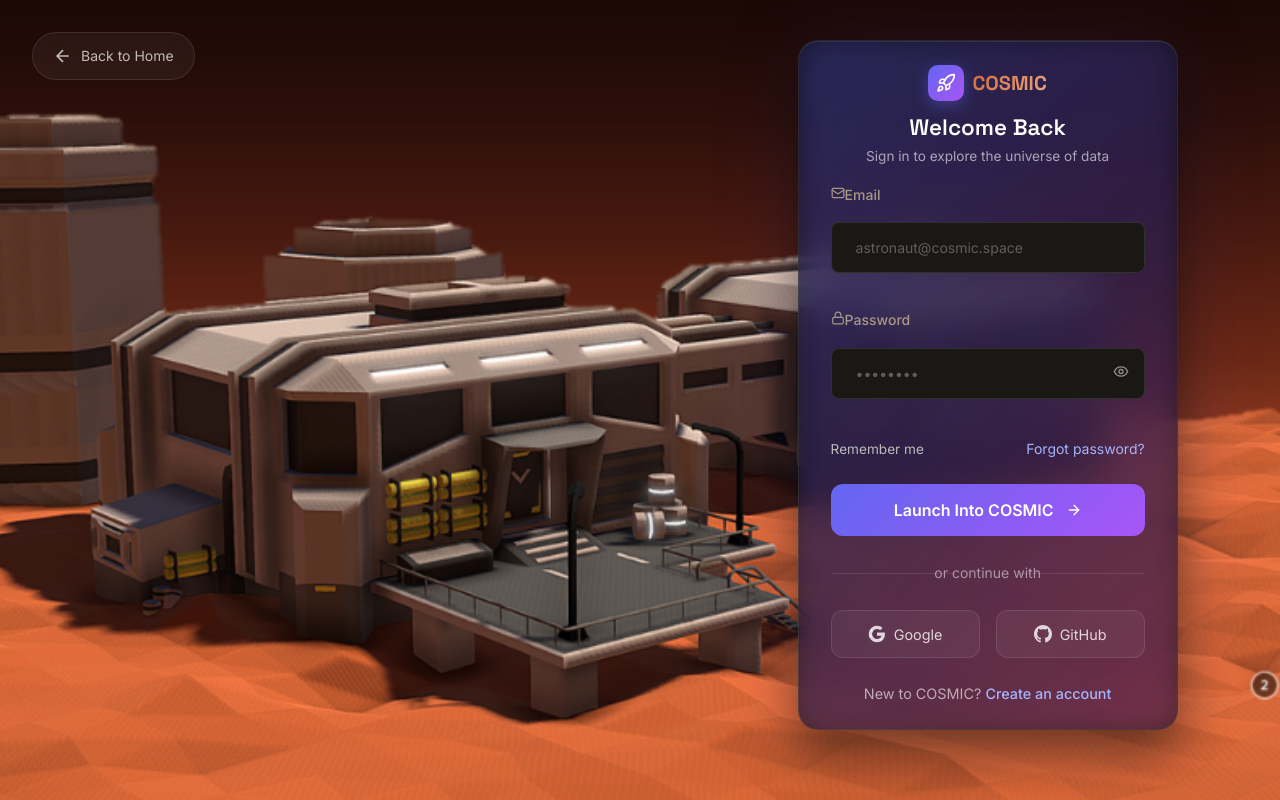
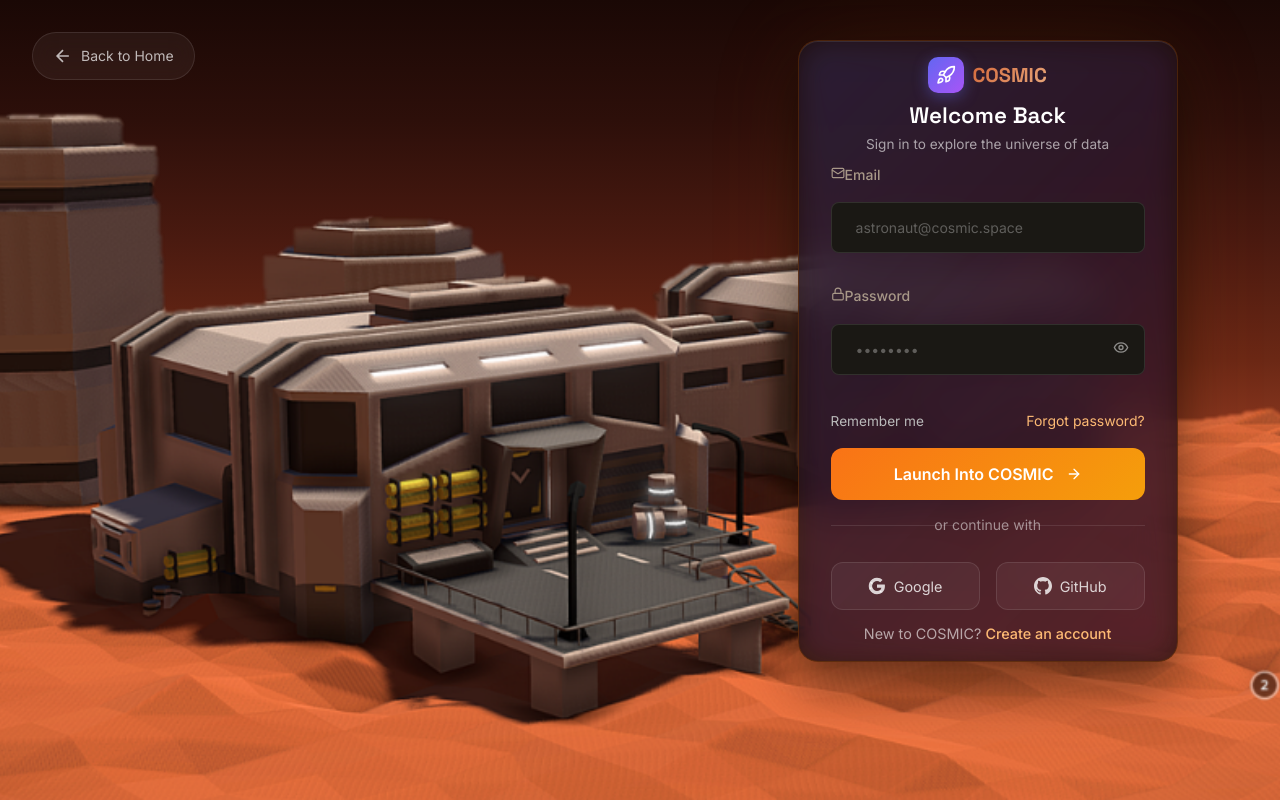
Before and after one commit to yugtheguy/cosmic-data-fusion, a React (Vite) app in the folder frontend/: page /login in a window 1280 px wide. Built offline with nearby package versions, Linux system fonts and the light colour scheme.

Commit message:
Remove cloud transitions, simplify login page, update to orange theme

```diff
--- a/frontend/src/pages/LandingPage.jsx
+++ b/frontend/src/pages/LandingPage.jsx
@@ -165,45 +165,20 @@
     );
 }
 
-// Cloud Transition Component
-function CloudTransition({ isActive, onComplete }) {
-    return (
-        <div className={`cloud-transition ${isActive ? 'active' : ''}`}>
-            <div className="cloud cloud-1"></div>
-            <div className="cloud cloud-2"></div>
-            <div className="cloud cloud-3"></div>
-            <div className="cloud cloud-4"></div>
-            <div className="cloud cloud-5"></div>
-            <div className="cloud-center">
-                <div className="loading-ring"></div>
-                <span className="loading-text">Entering Atmosphere...</span>
-            </div>
-        </div>
-    );
-}
-
 // Main Landing Page Component
 function LandingPage() {
     const [isTransitioning, setIsTransitioning] = useState(false);
-    const [showClouds, setShowClouds] = useState(false);
     const [textExiting, setTextExiting] = useState(false);
     const navigate = useNavigate();
 
     const handleEnterClick = () => {
         setIsTransitioning(true);
         setTextExiting(true);
-
-        // Show clouds overlay after a delay
-        setTimeout(() => {
-            setShowClouds(true);
-        }, 1500);
     };
 
     const handleCameraComplete = () => {
-        // Navigate after cloud transition is visible
-        setTimeout(() => {
-            navigate('/login');
-        }, 800);
+        // Navigate directly after camera animation
+        navigate('/login');
     };
 
     return (
@@ -241,9 +216,6 @@
                     </svg>
                 </button>
             </div>
-
-            {/* Cloud Transition Overlay */}
-            <CloudTransition isActive={showClouds} onComplete={handleCameraComplete} />
         </div>
     );
 }
--- a/frontend/src/pages/LoginPage.css
+++ b/frontend/src/pages/LoginPage.css
@@ -77,90 +77,6 @@
     -webkit-mask-image: linear-gradient(to bottom, transparent 0%, black 15%, black 100%);
 }
 
-/* ========================================
-   CLOUD OVERLAY (Fades out after load)
-   ======================================== */
-.login-cloud-overlay {
-    position: fixed;
-    top: 0;
-    left: 0;
-    width: 100%;
-    height: 100%;
-    z-index: 50;
-    pointer-events: none;
-    transition: opacity 1.5s ease-out;
-}
-
-.login-cloud-overlay.fade-out {
-    opacity: 0;
-}
-
-.login-cloud {
-    position: absolute;
-    background: radial-gradient(ellipse at center,
-            rgba(200, 210, 230, 0.95) 0%,
-            rgba(180, 190, 210, 0.7) 30%,
-            rgba(150, 160, 180, 0.4) 60%,
-            transparent 100%);
-    border-radius: 50%;
-    filter: blur(25px);
-    animation: cloudDrift 4s ease-in-out infinite;
-}
-
-.lc-1 {
-    width: 700px;
-    height: 350px;
-    top: -100px;
-    left: -150px;
-    animation-delay: 0s;
-}
-
-.lc-2 {
-    width: 900px;
-    height: 450px;
-    top: -180px;
-    right: -250px;
-    animation-delay: 0.8s;
-}
-
-.lc-3 {
-    width: 800px;
-    height: 400px;
-    bottom: -150px;
-    left: 5%;
-    animation-delay: 1.2s;
-}
-
-.lc-4 {
-    width: 600px;
-    height: 300px;
-    bottom: -100px;
-    right: 0%;
-    animation-delay: 0.4s;
-}
-
-.lc-5 {
-    width: 1200px;
-    height: 600px;
-    top: 25%;
-    left: 50%;
-    transform: translateX(-50%);
-    animation-delay: 0.6s;
-}
-
-@keyframes cloudDrift {
-
-    0%,
-    100% {
-        transform: translateY(0) scale(1);
-        opacity: 0.9;
-    }
-
-    50% {
-        transform: translateY(-30px) scale(1.08);
-        opacity: 1;
-    }
-}
 
 /* ========================================
    LOGIN FORM CONTAINER
@@ -181,14 +97,14 @@
     position: relative;
     width: 380px;
     max-width: 90vw;
-    background: rgba(10, 15, 30, 0.75);
+    background: rgba(30, 15, 10, 0.85);
     backdrop-filter: blur(20px);
-    border: 1px solid rgba(255, 255, 255, 0.1);
+    border: 1px solid rgba(249, 115, 22, 0.2);
     border-radius: 20px;
-    padding: 1.5rem 2rem;
+    padding: 1rem 2rem;
     box-shadow:
         0 25px 50px rgba(0, 0, 0, 0.5),
-        0 0 100px rgba(99, 102, 241, 0.1),
+        0 0 100px rgba(249, 115, 22, 0.1),
         inset 0 1px 0 rgba(255, 255, 255, 0.1);
     overflow: hidden;
 }
@@ -201,9 +117,9 @@
     right: -2px;
     bottom: -2px;
     background: linear-gradient(135deg,
-            rgba(99, 102, 241, 0.5) 0%,
-            rgba(168, 85, 247, 0.3) 50%,
-            rgba(236, 72, 153, 0.5) 100%);
+            rgba(249, 115, 22, 0.5) 0%,
+            rgba(245, 158, 11, 0.3) 50%,
+            rgba(234, 88, 12, 0.5) 100%);
     border-radius: 26px;
     z-index: -1;
     opacity: 0.5;
@@ -231,26 +147,26 @@
     align-items: center;
     justify-content: center;
     gap: 0.5rem;
-    margin-bottom: 0.75rem;
+    margin-bottom: 0.5rem;
 }
 
 .logo-icon-wrapper {
     width: 36px;
     height: 36px;
-    background: linear-gradient(135deg, #6366f1 0%, #a855f7 100%);
+    background: linear-gradient(135deg, #f97316 0%, #f59e0b 100%);
     border-radius: 10px;
     display: flex;
     align-items: center;
     justify-content: center;
     color: white;
-    box-shadow: 0 4px 15px rgba(99, 102, 241, 0.4);
+    box-shadow: 0 4px 15px rgba(249, 115, 22, 0.4);
 }
 
 .logo-text {
     font-family: 'Space Grotesk', sans-serif;
     font-size: 1.75rem;
     font-weight: 700;
-    background: linear-gradient(135deg, #ffffff 0%, #a5b4fc 100%);
+    background: linear-gradient(135deg, #ffffff 0%, #fed7aa 100%);
     -webkit-background-clip: text;
     -webkit-text-fill-color: transparent;
     background-clip: text;
@@ -270,14 +186,14 @@
     font-size: 0.85rem;
     color: rgba(255, 255, 255, 0.6);
     text-align: center;
-    margin-bottom: 1rem;
+    margin-bottom: 0.5rem;
 }
 
 /* Form Styles */
 .login-form {
     display: flex;
     flex-direction: column;
-    gap: 0.75rem;
+    gap: 0.5rem;
 }
 
 .form-group {
@@ -297,7 +213,7 @@
 
 .form-input {
     width: 100%;
-    padding: 0.875rem 1rem;
+    padding: 0.7rem 1rem;
     background: rgba(255, 255, 255, 0.05);
     border: 1px solid rgba(255, 255, 255, 0.1);
     border-radius: 12px;
@@ -313,9 +229,9 @@
 
 .form-input:focus {
     outline: none;
-    border-color: rgba(99, 102, 241, 0.5);
+    border-color: rgba(249, 115, 22, 0.5);
     background: rgba(255, 255, 255, 0.08);
-    box-shadow: 0 0 0 3px rgba(99, 102, 241, 0.15);
+    box-shadow: 0 0 0 3px rgba(249, 115, 22, 0.15);
 }
 
 .password-input-wrapper {
@@ -362,17 +278,17 @@
 .checkbox-label input[type="checkbox"] {
     width: 16px;
     height: 16px;
-    accent-color: #6366f1;
+    accent-color: #f97316;
 }
 
 .forgot-link {
-    color: #a5b4fc;
+    color: #fdba74;
     text-decoration: none;
     transition: color 0.2s;
 }
 
 .forgot-link:hover {
-    color: #c4b5fd;
+    color: #fed7aa;
 }
 
 /* Login Button */
@@ -383,7 +299,7 @@
     gap: 0.75rem;
     width: 100%;
     padding: 1rem;
-    background: linear-gradient(135deg, #6366f1 0%, #a855f7 100%);
+    background: linear-gradient(135deg, #f97316 0%, #f59e0b 100%);
     border: none;
     border-radius: 12px;
     color: white;
@@ -392,12 +308,12 @@
     font-weight: 600;
     cursor: pointer;
     transition: all 0.3s ease;
-    margin-top: 0.5rem;
+    margin-top: 0.25rem;
 }
 
 .login-button:hover:not(:disabled) {
     transform: translateY(-2px);
-    box-shadow: 0 10px 30px rgba(99, 102, 241, 0.4);
+    box-shadow: 0 10px 30px rgba(249, 115, 22, 0.4);
 }
 
 .login-button:disabled {
@@ -428,7 +344,7 @@
 .login-divider {
     position: relative;
     text-align: center;
-    margin: 1.5rem 0;
+    margin: 0.75rem 0;
 }
 
 .login-divider::before,
@@ -487,20 +403,20 @@
 /* Sign Up Link */
 .signup-link {
     text-align: center;
-    margin-top: 1.5rem;
+    margin-top: 0.75rem;
     color: rgba(255, 255, 255, 0.6);
     font-size: 0.9rem;
 }
 
 .signup-link a {
-    color: #a5b4fc;
+    color: #fdba74;
     text-decoration: none;
     font-weight: 500;
     transition: color 0.2s;
 }
 
 .signup-link a:hover {
-    color: #c4b5fd;
+    color: #eea433;
 }
 
 /* Back Link */
--- a/frontend/src/pages/LoginPage.jsx
+++ b/frontend/src/pages/LoginPage.jsx
@@ -1,24 +1,11 @@
-import { useState, useEffect } from 'react';
+import { useState } from 'react';
 import { useNavigate, Link } from 'react-router-dom';
-import { motion, AnimatePresence } from 'framer-motion';
+import { motion } from 'framer-motion';
 import { Rocket, Mail, Lock, Eye, EyeOff, ArrowRight } from 'lucide-react';
 import './LoginPage.css';
 
-// Cloud Overlay that fades out
-function CloudOverlay({ isVisible }) {
-    return (
-        <div className={`login-cloud-overlay ${!isVisible ? 'fade-out' : ''}`}>
-            <div className="login-cloud lc-1"></div>
-            <div className="login-cloud lc-2"></div>
-            <div className="login-cloud lc-3"></div>
-            <div className="login-cloud lc-4"></div>
-            <div className="login-cloud lc-5"></div>
-        </div>
-    );
-}
-
 // Login Form Component
-function LoginForm({ isVisible }) {
+function LoginForm() {
     const [email, setEmail] = useState('');
     const [password, setPassword] = useState('');
     const [showPassword, setShowPassword] = useState(false);
@@ -37,17 +24,11 @@
     };
 
     return (
-        <AnimatePresence>
-            {isVisible && (
         <motion.div
             className="login-form-container"
-                    initial={{ opacity: 0, y: 100, scale: 0.9 }}
-                    animate={{ opacity: 1, y: 0, scale: 1 }}
-                    transition={{
-                        duration: 1,
-                        delay: 0.5,
-                        ease: [0.25, 0.46, 0.45, 0.94]
-                    }}
+            initial={{ opacity: 0, y: 30 }}
+            animate={{ opacity: 1, y: 0 }}
+            transition={{ duration: 0.6, ease: 'easeOut' }}
         >
             <div className="login-card-3d">
                 {/* Glowing border effect */}
@@ -159,40 +140,11 @@
                 </p>
             </div>
         </motion.div>
-            )}
-        </AnimatePresence>
     );
 }
 
 // Main Login Page Component
 function LoginPage() {
-    const [showClouds, setShowClouds] = useState(true);
-    const [showForm, setShowForm] = useState(false);
-    const [imageLoaded, setImageLoaded] = useState(false);
-
-    useEffect(() => {
-        // Preload the Mars facility image
-        const img = new Image();
-        img.src = '/Assets/Images/mars-facility.png';
-        img.onload = () => {
-            setImageLoaded(true);
-
-            // Fade out clouds after image loads
-            const cloudTimer = setTimeout(() => {
-                setShowClouds(false);
-            }, 800);
-
-            const formTimer = setTimeout(() => {
-                setShowForm(true);
-            }, 1200);
-
-            return () => {
-                clearTimeout(cloudTimer);
-                clearTimeout(formTimer);
-            };
-        };
-    }, []);
-
     return (
         <div className="login-page-container">
             {/* Mars Sky Background */}
@@ -201,18 +153,15 @@
             </div>
 
             {/* Mars Facility Image */}
-            <div className={`mars-facility-bg ${imageLoaded ? 'loaded' : ''}`}>
+            <div className="mars-facility-bg loaded">
                 <img
                     src="/Assets/Images/mars-facility.png"
                     alt="Mars Mining Facility"
                 />
             </div>
 
-            {/* Cloud Overlay - fades out after loading */}
-            <CloudOverlay isVisible={showClouds} />
-
-            {/* Login Form - appears after clouds fade */}
-            <LoginForm isVisible={showForm} />
+            {/* Login Form */}
+            <LoginForm />
 
             {/* Back to Landing button */}
             <Link to="/" className="back-link">
--- a/frontend/src/pages/SignUpPage.jsx
+++ b/frontend/src/pages/SignUpPage.jsx
@@ -94,8 +94,8 @@
                             </div>
 
                             <div className="form-group">
-                                <label className="form-label">
-                                    <Mail size={14} />
+                                <label className="form-label" >
+                                    <Mail size={14}  />
                                     Email Address
                                 </label>
                                 <input
```
Also changed, not shown: 1 other file (tests, documents, lock files or other folders). Lines whose indentation alone changed are shown as unchanged.
